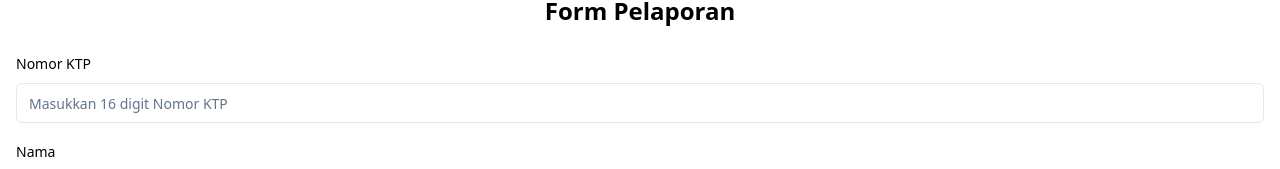
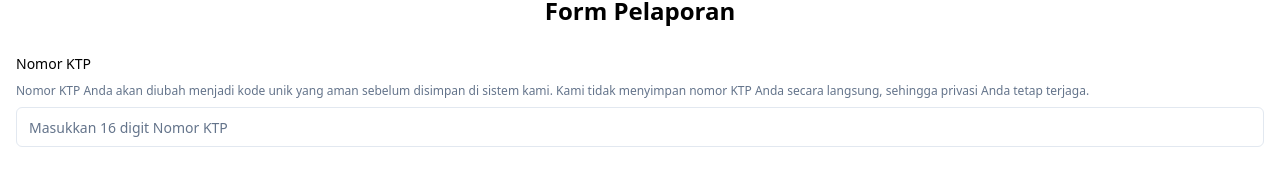
Before and after one commit to mcdanang/id-card-report, a Next.js app: page / in a window 1280 px wide. Shown: the part 141-310 px from the top of the page. Built offline with nearby package versions, Linux system fonts and the light colour scheme; no server answers.

Commit message:
add description for Nomor KTP input

```diff
--- a/components/ReportForm.js
+++ b/components/ReportForm.js
@@ -77,6 +77,11 @@ export default function ReportForm() {
     <form onSubmit={handleSubmit} className="space-y-4">
       <div className="space-y-2">
         <Label htmlFor="idNumber">Nomor KTP</Label>
+        <p className="text-xs text-slate-500">
+          Nomor KTP Anda akan diubah menjadi kode unik yang aman sebelum
+          disimpan di sistem kami. Kami tidak menyimpan nomor KTP Anda secara
+          langsung, sehingga privasi Anda tetap terjaga.
+        </p>
         <Input
           id="idNumber"
           type="text"
```
